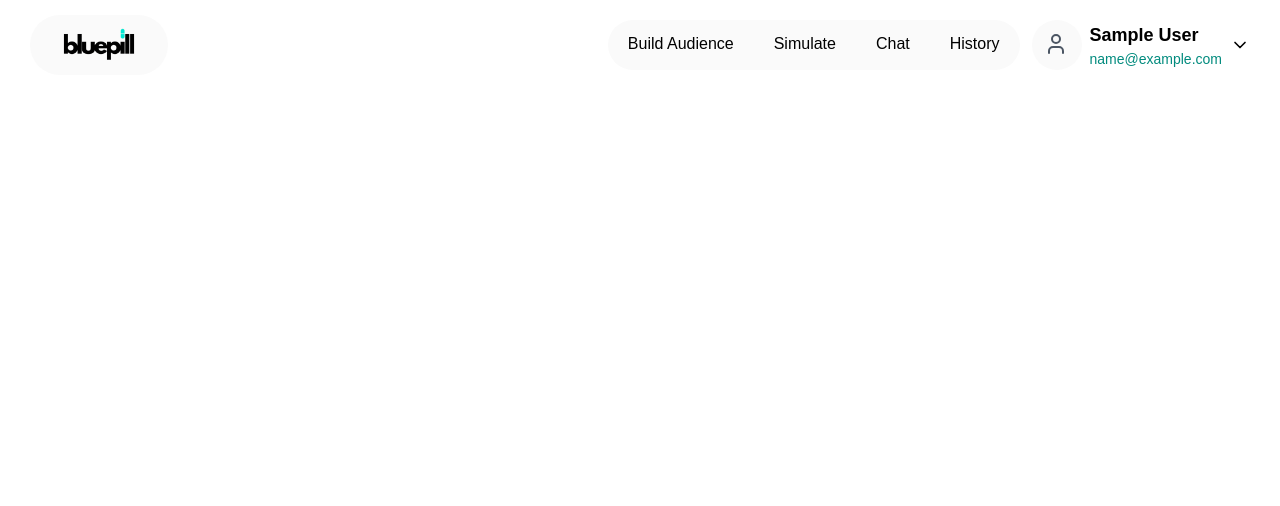
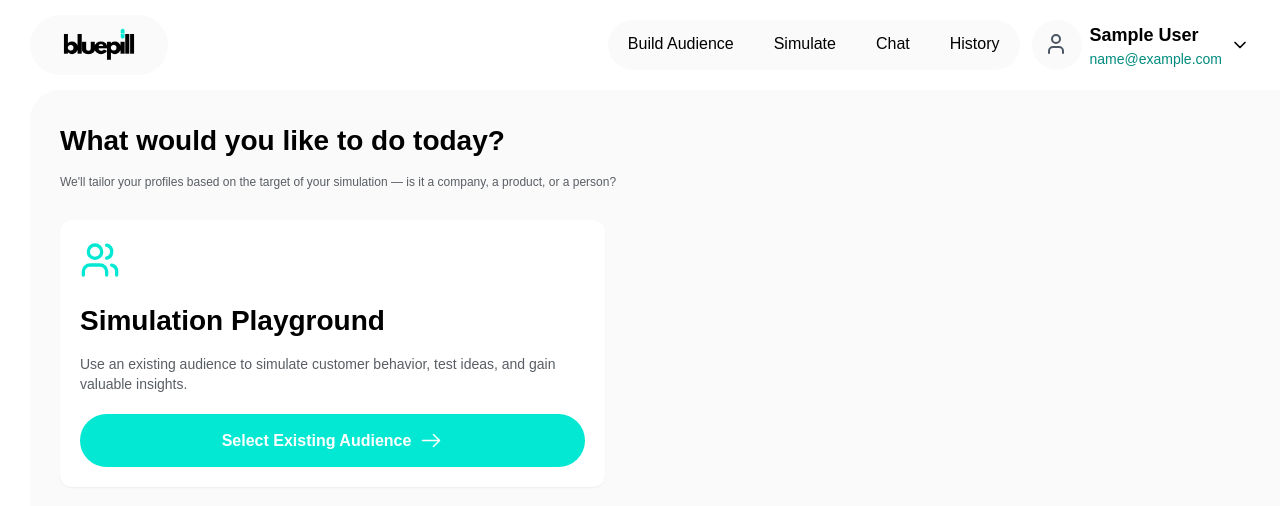
Before and after one commit to erraghavchhabra/bluepill-new, a React (Vite) app: page / in a window 1280 px wide. Shown: the top 506 px of the page. Built offline with nearby package versions, Linux system fonts and the light colour scheme; sample sign-in values are in the browser's storage; a web font is replaced by a local one.

Commit message:
update code

```diff
--- a/src/App.tsx
+++ b/src/App.tsx
@@ -5,6 +5,7 @@ import {
   Route,
   useLocation,
   Navigate,
+  useNavigate,
 } from "react-router-dom";
 import Layout from "./components/Layout";
 import ProgressSteps from "./components/ProgressSteps";
@@ -55,6 +56,7 @@ type FlowStep =
 
 // Main application content component
 const AppContent: React.FC = () => {
+  const navigate = useNavigate();
   const location = useLocation();
   const { isAuthenticated } = useAuth();
   const { currentStep, setCurrentStep, audienceData, updateAudienceData } =
@@ -218,7 +220,7 @@ const AppContent: React.FC = () => {
             ? `Type: ${audienceData.type}`
             : "Audience Type",
           completed: currentStep > 1,
-          icons: <PiBuildingOfficeLight size={24}  /> ,
+          icons: <PiBuildingOfficeLight size={24} />,
           current: currentStep === 1,
           onClick:
             currentStep > 1
@@ -234,7 +236,7 @@ const AppContent: React.FC = () => {
             : "Define Segments",
           completed: currentStep > 2,
           current: currentStep === 2,
-          icons: <PiLineSegments size={24}  />,
+          icons: <PiLineSegments size={24} />,
           onClick:
             currentStep > 2
               ? () => {
@@ -247,7 +249,7 @@ const AppContent: React.FC = () => {
           label: "Preview & Save",
           completed: false,
           current: currentStep === 3,
-          icons: <PiEyeglasses size={24}   />,
+          icons: <PiEyeglasses size={24} />,
           onClick: undefined,
         },
       ];
@@ -481,6 +483,15 @@ const AppContent: React.FC = () => {
   // If authenticated, show main app content
   return (
     <Layout noContainer={true}>
+      {location.pathname === "/" && (
+        <div className="pl-[30px]">
+          <LandingScreen
+            onSelectExisting={() => {
+              navigate("/simulate");
+            }}
+          />
+        </div>
+      )}
       {stepMapping !== "landing" && (
         <div className="flex items-start gap-[30px] relative">
           <ProgressSteps steps={getProgressSteps()} />
--- a/src/components/OptionCard.tsx
+++ b/src/components/OptionCard.tsx
@@ -1,6 +1,8 @@
-import React from 'react';
-import Card from './Card';
-import Button from './Button';
+import React from "react";
+import Card from "./Card";
+import Button from "./Button";
+import PrimaryButton from "./Buttons/PrimaryButton";
+import { RightWhiteArrow } from "@/icons/simulatePageIcons";
 
 interface OptionCardProps {
   icon: React.ReactNode;
@@ -21,23 +23,23 @@ const OptionCard: React.FC<OptionCardProps> = ({
 }) => {
   return (
     <Card
-      className="p-6 flex flex-col h-full"
+      className="p-5 flex gap-5 items-start flex-col h-full bg-white rounded-[20px] transition-all duration-200 max-w-[545px]"
       selected={selected}
       hoverable={true}
     >
-      <div className="text-blue-600 mb-4 text-3xl">{icon}</div>
-      <h3 className="text-xl font-semibold text-gray-900 mb-2">{title}</h3>
-      <p className="text-gray-600 mb-6 flex-grow">{description}</p>
-      <div className="mt-auto">
-        <Button
-          variant="primary"
-          onClick={onClick}
-          withArrow={true}
-          fullWidth={true}
-        >
-          {buttonText}
-        </Button>
+      <div className="text-primary">{icon}</div>
+      <div className="flex items-start flex-col gap-3">
+        <h3 className="text-[28px] font-semibold text-black ">{title}</h3>
+        <p className="text-[#595E64] text-sm font-normal">{description}</p>
       </div>
+
+      <PrimaryButton
+        onClick={onClick}
+        icon={<RightWhiteArrow />}
+        className="w-full"
+      >
+        Select Existing Audience
+      </PrimaryButton>
     </Card>
   );
 };
--- a/src/features/landing/LandingScreen.tsx
+++ b/src/features/landing/LandingScreen.tsx
@@ -1,23 +1,29 @@
-import React from 'react';
-import { Building, Package, Users } from 'lucide-react';
-import OptionCard from '../../components/OptionCard';
-import StepContainer from '../../components/StepContainer';
+import React from "react";
+import { Building, Package, Users } from "lucide-react";
+import OptionCard from "../../components/OptionCard";
+import StepContainer from "../../components/StepContainer";
 
 interface LandingScreenProps {
-  onBuildAudience: () => void;
-  onSelectExisting: () => void;
+  onBuildAudience?: () => void;
+  onSelectExisting?: () => void;
 }
 
 const LandingScreen: React.FC<LandingScreenProps> = ({
   onBuildAudience,
-  onSelectExisting
+  onSelectExisting,
 }) => {
   return (
-    <StepContainer
-      title="What would you like to do today?"
-      className="animate-fadeIn"
-    >
-      <div className="grid md:grid-cols-2 gap-6">
+    <div className="w-full bg-gray_light rounded-tl-[30px] p-[30px] relative h-[87vh]">
+      <div>
+        <h3 className="text-[28px] font-semibold text-black mb-3">
+          What would you like to do today?
+        </h3>
+        <p className="text-xs font-normal text-[#595E64]">
+          We'll tailor your profiles based on the target of your simulation — is
+          it a company, a product, or a person?
+        </p>
+      </div>
+      <div className="grid gap-5 mt-[30px]">
         {/* <OptionCard
           icon={<Building className="w-10 h-10" />}
           title="Build a New Audience"
@@ -35,7 +41,7 @@ const LandingScreen: React.FC<LandingScreenProps> = ({
           onClick={onSelectExisting}
         />
       </div>
-    </StepContainer>
+    </div>
   );
 };
 
```
